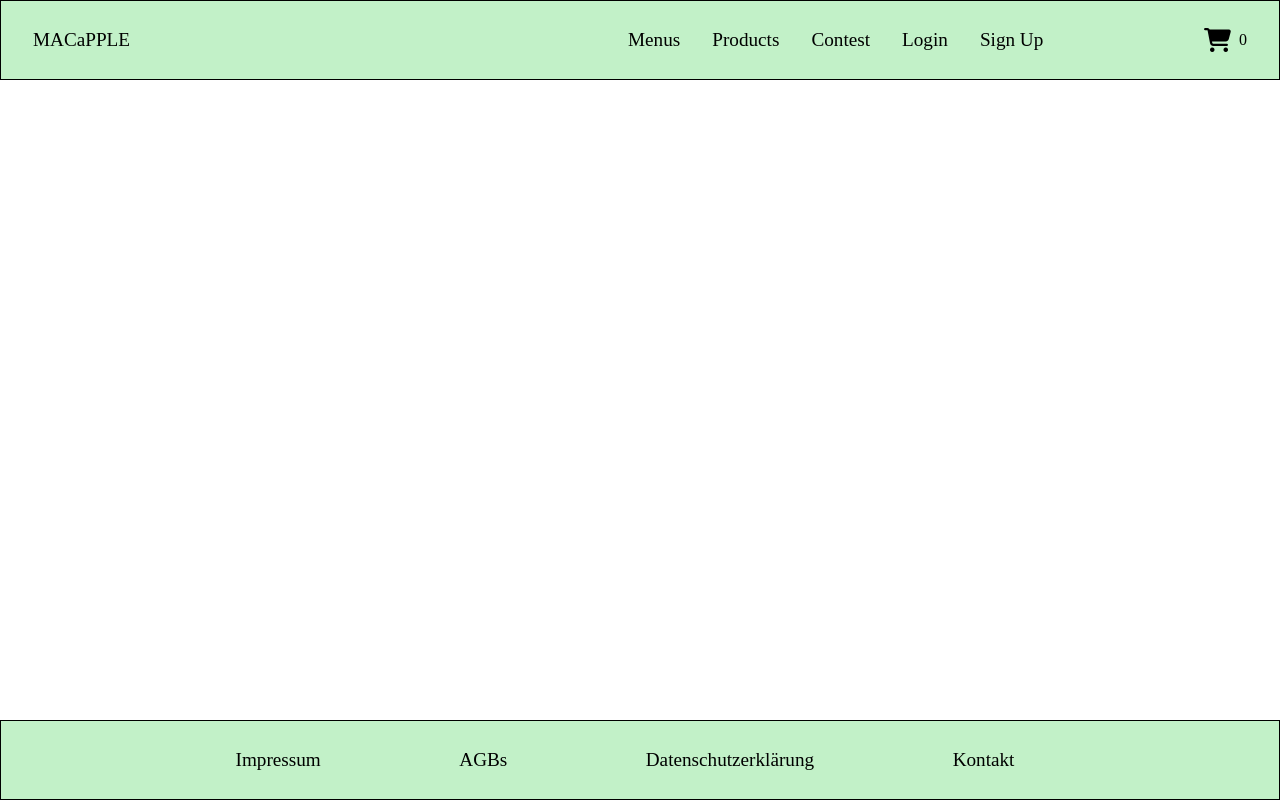
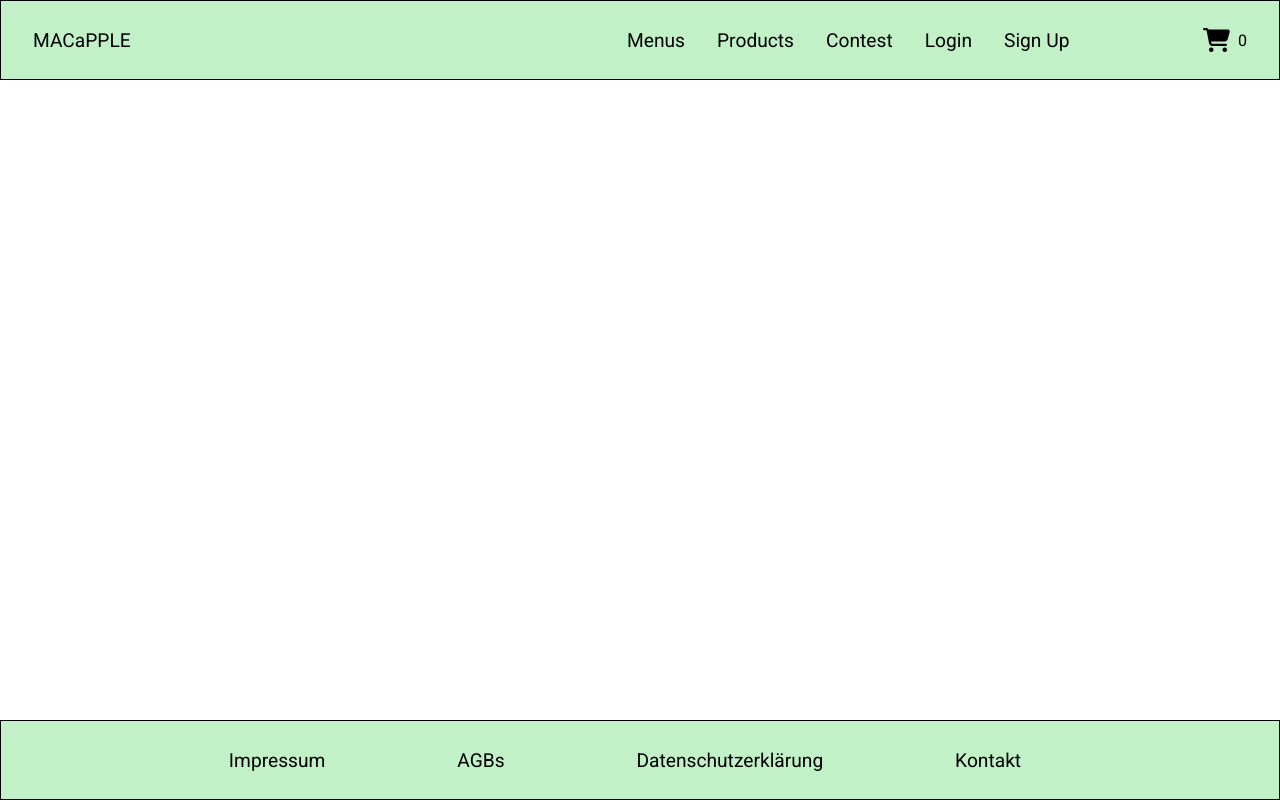
Before and after one commit to MarvinBS-Erlangen/ProjektCode, a PHP site: page /views/index.php in a window 1280 px wide. Run offline with PHP 8.4, Linux system fonts and the light colour scheme; data that the repository does not hold is empty.

Commit message:
Added font family Roboto

```diff
--- a/src/public/styles/index.css
+++ b/src/public/styles/index.css
@@ -1,3 +1,9 @@
+@import url('https://fonts.googleapis.com/css2?family=Lora:ital,wght@0,400..700;1,400..700&family=Roboto:ital,wght@0,100..900;1,100..900&display=swap');
+
+body {
+    font-family: 'Roboto', sans-serif;
+}
+
 /* Header Styles */
 .header {
     display: flex;
--- a/src/views/index.php
+++ b/src/views/index.php
@@ -51,8 +51,8 @@ if ($result->num_rows > 0) {
     <link rel="stylesheet" href="https://cdnjs.cloudflare.com/ajax/libs/font-awesome/6.7.2/css/all.min.css"
         integrity="sha512-Evv84Mr4kqVGRNSgIGL/F/aIDqQb7xQ2vcrdIwxfjThSH8CSR7PBEakCr51Ck+w+/U6swU2Im1vVX0SVk9ABhg=="
         crossorigin="anonymous" referrerpolicy="no-referrer" />
-        <link rel="stylesheet" href="../public/styles/index.css">
-        <title>Home</title>
+    <link rel="stylesheet" href="../public/styles/index.css">
+    <title>Home</title>
 </head>
 
 <body>
```
